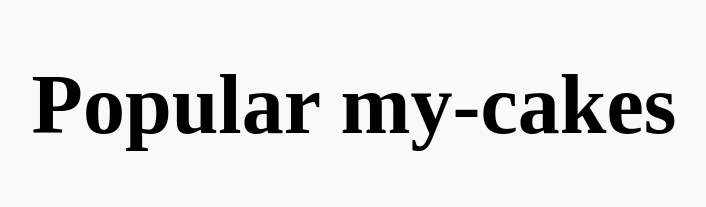
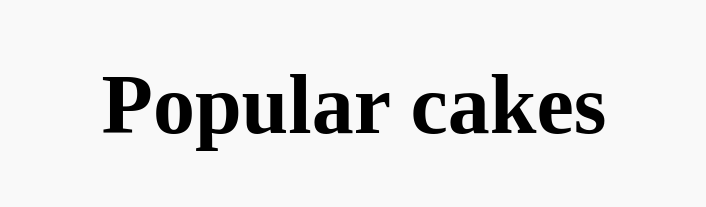
Before and after one commit to artelevchenko/cakes, a plain HTML site: page index.html in a window 1280 px wide. Shown: the top 207 px of the page, without its empty margins (286-992 px from the left). Drawn offline with Linux system fonts and the light colour scheme; a web font is replaced by a local one.

Commit message:
update cakes

```diff
--- a/index.html
+++ b/index.html
@@ -10,7 +10,7 @@
 <body>
   <header>
     <div>
-      <h1>Popular my-cakes</h1>
+      <h1>Popular cakes</h1>
     </div>
   </header>
   <main>
```
